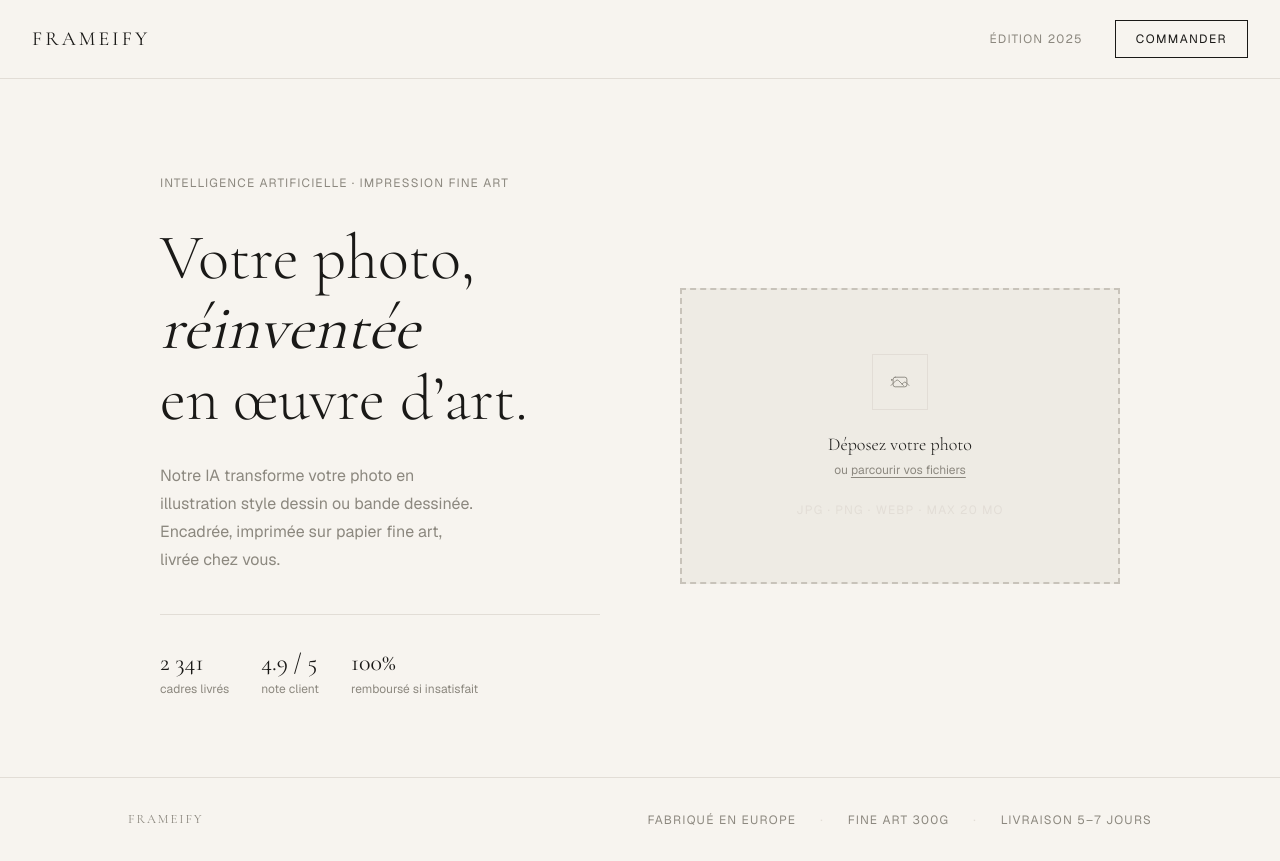
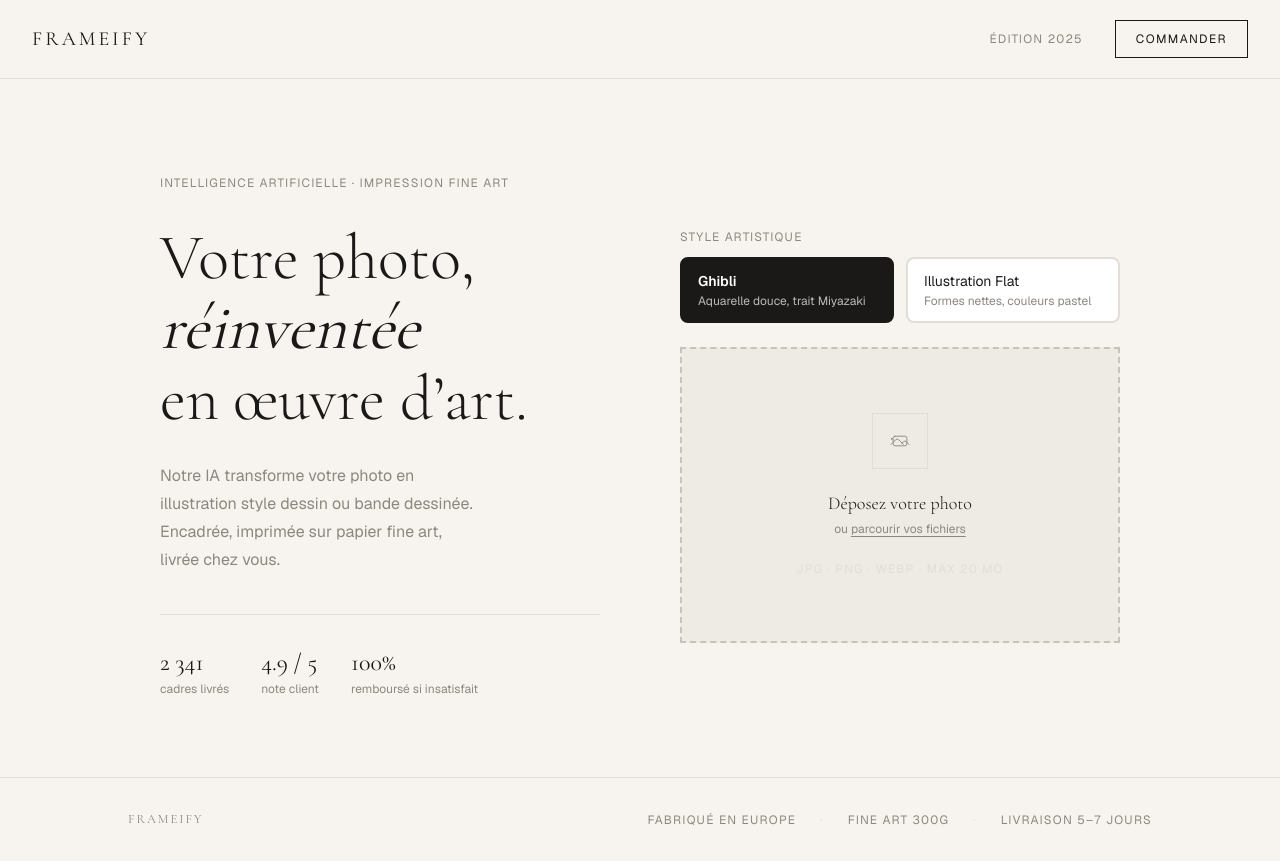
Before and after one commit to boonichoco/frameify, a Next.js app: page / in a window 1280 px wide. Built offline with nearby package versions, Linux system fonts and the light colour scheme.

Commit message:
Add art style selector: Ghibli + Illustration Flat

```diff
--- a/app/api/transform/route.ts
+++ b/app/api/transform/route.ts
@@ -1,6 +1,7 @@
 import { NextRequest, NextResponse } from "next/server";
 import { put } from "@vercel/blob";
 import { transformToArtStyle } from "@/lib/ai";
+import type { ArtStyle } from "@/types";
 
 // OpenAI peut prendre 30-60s — on monte la limite à 60s (Vercel hobby)
 export const maxDuration = 60;
@@ -20,11 +21,13 @@ export async function POST(req: NextRequest) {
       return NextResponse.json({ error: "Image trop lourde (max 20 Mo)" }, { status: 400 });
     }
 
+    const style = (formData.get("style") as ArtStyle) || "ghibli";
+
     const arrayBuffer = await file.arrayBuffer();
     const buffer = Buffer.from(arrayBuffer);
 
-    console.log("[/api/transform] Appel OpenAI...");
-    const pngBuffer = await transformToArtStyle(buffer, file.type);
+    console.log("[/api/transform] Appel OpenAI, style:", style);
+    const pngBuffer = await transformToArtStyle(buffer, file.type, style);
     console.log("[/api/transform] OpenAI OK, buffer size:", pngBuffer.length);
 
     // Upload sur Vercel Blob si disponible, sinon fallback data URL
--- a/app/page.tsx
+++ b/app/page.tsx
@@ -6,7 +6,7 @@ import UploadZone from "@/components/UploadZone";
 import FramePreview from "@/components/FramePreview";
 import ProductConfigurator from "@/components/ProductConfigurator";
 import CheckoutButton from "@/components/CheckoutButton";
-import { FrameOption, ProductConfig, computePrice } from "@/types";
+import { ArtStyle, FrameOption, ProductConfig, computePrice } from "@/types";
 
 const DEFAULT_OPTIONS: FrameOption = {
   size: "30x30",
@@ -23,6 +23,7 @@ export default function Home() {
   const [transformedUrl, setTransformedUrl] = useState<string | null>(null);
   const [isTransforming, setIsTransforming] = useState(false);
   const [options, setOptions] = useState<FrameOption>(DEFAULT_OPTIONS);
+  const [artStyle, setArtStyle] = useState<ArtStyle>("ghibli");
   const [error, setError] = useState<string | null>(null);
 
   const handleUpload = useCallback(async (file: File, previewUrl: string) => {
@@ -34,6 +35,7 @@ export default function Home() {
     try {
       const formData = new FormData();
       formData.append("image", file);
+      formData.append("style", artStyle);
       const res = await fetch("/api/transform", { method: "POST", body: formData });
       const data = await res.json();
       if (!res.ok) throw new Error(data.error);
@@ -151,8 +153,62 @@ export default function Home() {
                 </div>
               </div>
 
-              {/* Upload */}
-              <div id="configurateur">
+              {/* Style + Upload */}
+              <div id="configurateur" className="flex flex-col gap-6">
+                <div>
+                  <p
+                    className="text-xs tracking-widest uppercase mb-3"
+                    style={{ color: "var(--muted)" }}
+                  >
+                    Style artistique
+                  </p>
+                  <div className="grid grid-cols-2 gap-3">
+                    {([
+                      {
+                        value: "ghibli" as ArtStyle,
+                        label: "Ghibli",
+                        desc: "Aquarelle douce, trait Miyazaki",
+                      },
+                      {
+                        value: "flat" as ArtStyle,
+                        label: "Illustration Flat",
+                        desc: "Formes nettes, couleurs pastel",
+                      },
+                    ]).map((s) => {
+                      const selected = artStyle === s.value;
+                      return (
+                        <button
+                          key={s.value}
+                          onClick={() => setArtStyle(s.value)}
+                          className="text-left px-4 py-3 transition-all duration-200"
+                          style={{
+                            background: selected ? "#1A1917" : "#FFFFFF",
+                            color: selected ? "#FFFFFF" : "#1A1917",
+                            border: selected
+                              ? "2px solid #1A1917"
+                              : "2px solid var(--border)",
+                            borderRadius: 8,
+                          }}
+                        >
+                          <span
+                            className="block text-sm"
+                            style={{ fontWeight: selected ? 600 : 400 }}
+                          >
+                            {s.label}
+                          </span>
+                          <span
+                            className="block text-xs mt-0.5"
+                            style={{
+                              color: selected ? "rgba(255,255,255,0.7)" : "var(--muted)",
+                            }}
+                          >
+                            {s.desc}
+                          </span>
+                        </button>
+                      );
+                    })}
+                  </div>
+                </div>
                 <UploadZone onUpload={handleUpload} isLoading={isTransforming} />
               </div>
             </div>
--- a/lib/ai.ts
+++ b/lib/ai.ts
@@ -1,4 +1,5 @@
 import OpenAI, { toFile } from "openai";
+import type { ArtStyle } from "@/types";
 
 /**
  * Transforme une image en illustration artistique via OpenAI gpt-image-1.
@@ -8,7 +9,8 @@ import OpenAI, { toFile } from "openai";
  * Sans OPENAI_API_KEY → mode mock (retourne l'image originale après 1.5s)
  */
 
-const ART_PROMPT =
+const PROMPTS: Record<ArtStyle, string> = {
+  ghibli:
     "Transform this photo into Studio Ghibli anime style. " +
     "Stay as faithful as possible to the original image: " +
     "keep every person, object, animal and element exactly where they are, " +
@@ -17,11 +19,25 @@ const ART_PROMPT =
     "Only change the visual rendering: apply soft watercolor painting, " +
     "hand-drawn illustration style with clean outlines, " +
     "and the warm natural colour palette typical of Hayao Miyazaki films. " +
-  "Do not add, remove or move any element from the original scene.";
+    "Do not add, remove or move any element from the original scene.",
+
+  flat:
+    "Transform this photo into a flat illustration style. " +
+    "Stay as faithful as possible to the original image: " +
+    "keep every person, object, animal and element exactly where they are, " +
+    "preserve the exact framing, angles, proportions and spatial relationships. " +
+    "Only change the visual rendering: use warm, slightly pastel colours, " +
+    "simple stylised shadows with minimal gradients, " +
+    "clean sharp vector-like shapes with smooth edges, " +
+    "a soft and simplified perspective, " +
+    "and a sunny, idealised atmosphere. " +
+    "Do not add, remove or move any element from the original scene.",
+};
 
 export async function transformToArtStyle(
   imageBuffer: Buffer,
-  mimeType = "image/jpeg"
+  mimeType = "image/jpeg",
+  style: ArtStyle = "ghibli"
 ): Promise<Buffer> {
   // Mode mock — pas de clé API
   if (!process.env.OPENAI_API_KEY) {
@@ -37,7 +53,7 @@ export async function transformToArtStyle(
   const response = await openai.images.edit({
     model: "gpt-image-1",
     image: imageFile,
-    prompt: ART_PROMPT,
+    prompt: PROMPTS[style],
     n: 1,
     size: "1024x1024",
     quality: "medium",
--- a/types/index.ts
+++ b/types/index.ts
@@ -1,3 +1,4 @@
+export type ArtStyle = "ghibli" | "flat";
 export type FrameSize = "30x30" | "40x40" | "50x70";
 export type FrameFinish = "mat" | "brillant" | "fine-art";
 export type FrameColor = "blanc" | "noir";
```
Lines whose indentation alone changed are shown as unchanged.
